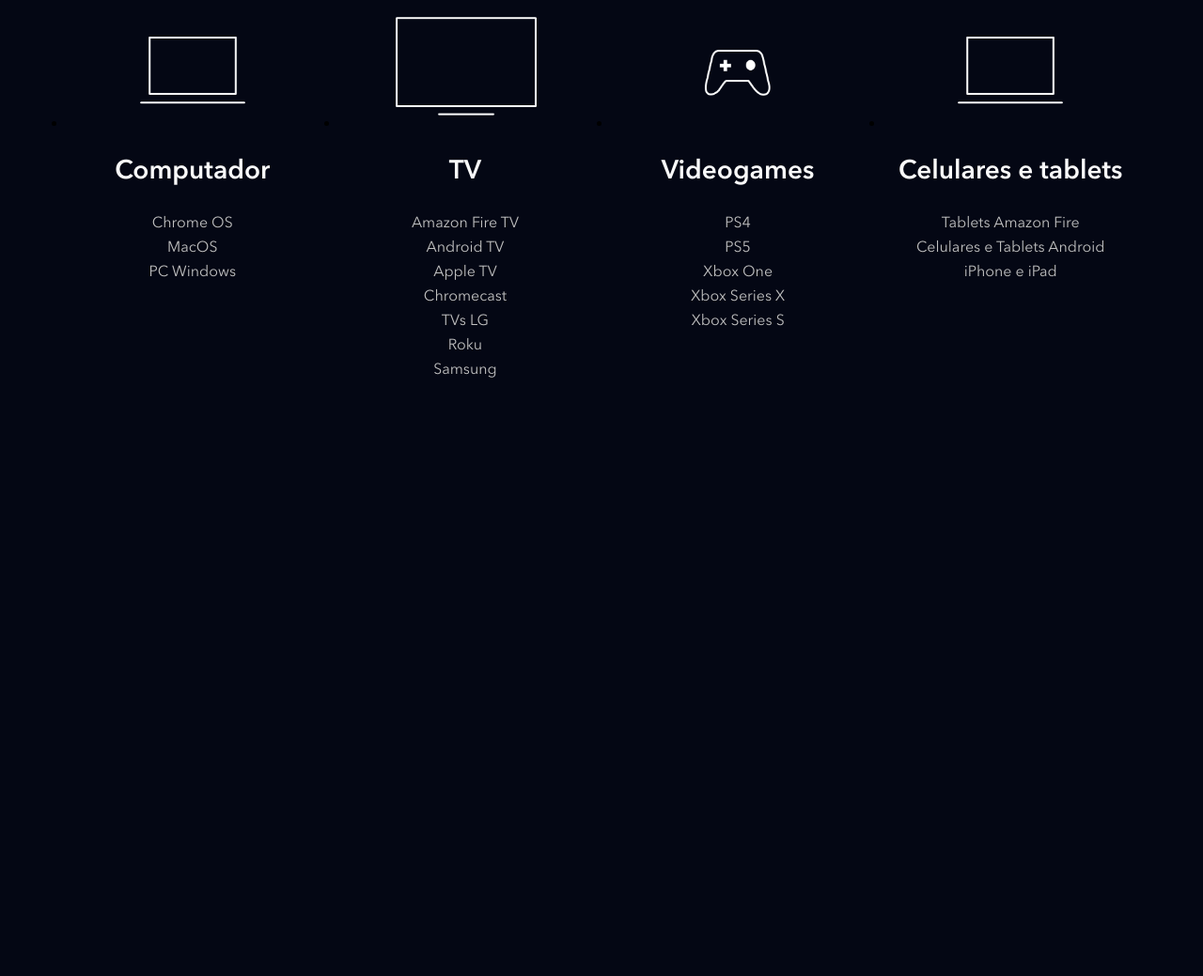
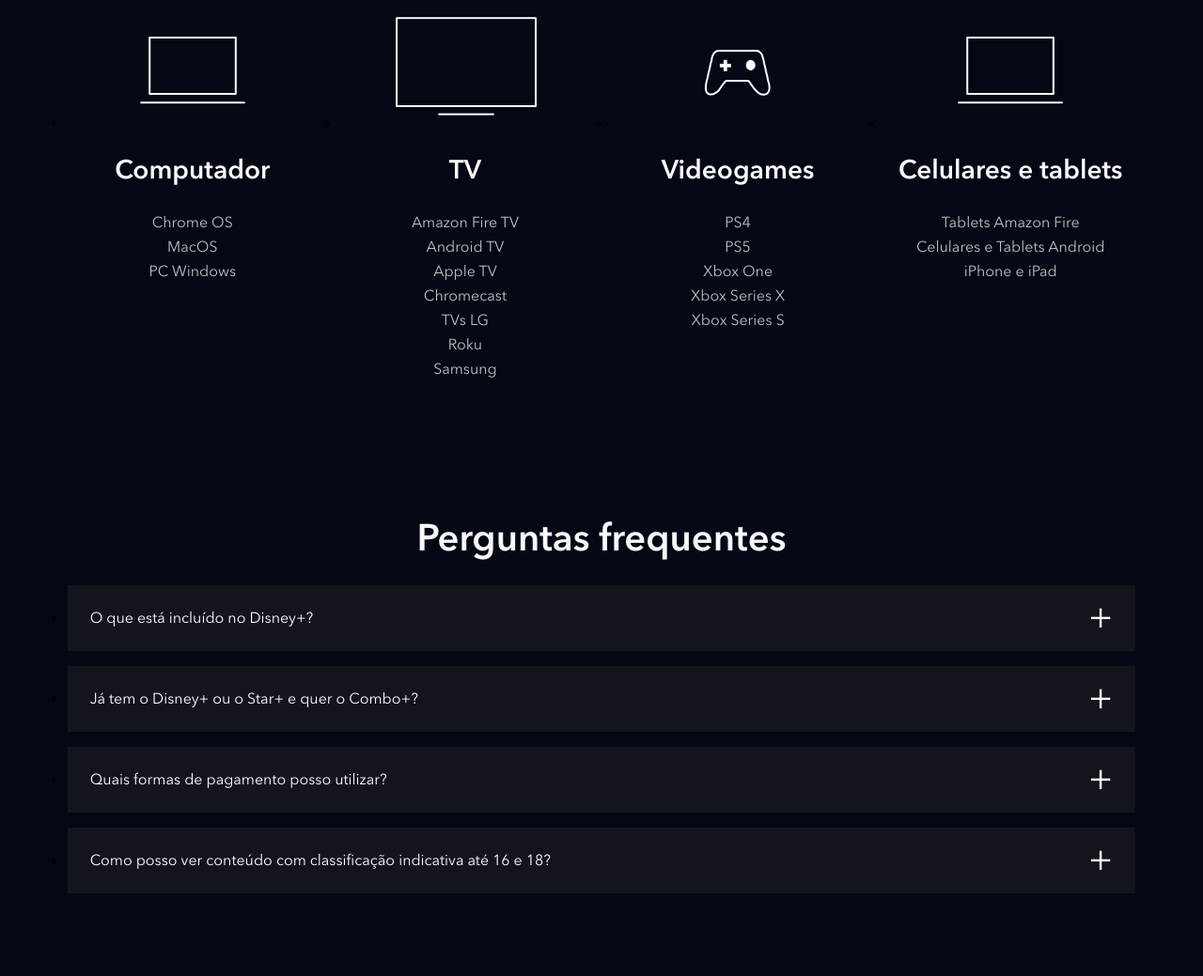
Before and after one commit to Ruan-Bertin/clone_disneyplus, a website: page index.html in a window 1280 px wide. Shown: the part 3913-4952 px from the top of the page at 94% size. Before the commit the page ends 4390 px from the top, so only its background shows below. Drawn offline with nearby package versions, Linux system fonts and the light colour scheme; files that its build step writes are made by us from their sources; files whose address does not match are found by name.

Commit message:
Feat: Adicionando o FAQ

```diff
--- a/index.html
+++ b/index.html
@@ -206,6 +206,98 @@
       </li>
     </ul>
   </section>
+  <section class="faq">
+    <h2 class="title">Perguntas frequentes</h2>
+    <ul class="faq__questions">
+      <li class="faq__questions__item">
+        <div class="faq__questions__item__question" data-faq-question>
+          O que está incluído no Disney+?
+        </div>
+        <div class="faq__questions__item__answer text--big">
+          <span>O Disney+ oferece:</span>
+          <ul>
+            <li>
+              <p>
+                Experiência de entretenimento exclusiva.
+              </p>
+            </li>
+            <li>
+              <p>
+                As melhores histórias da Disney, Pixar, Marvel, Star Wars e National Geographic, tudo em um só lugar.
+              </p>
+            </li>
+            <li>
+              <p>
+                Groupwatch: assista junto com amigos ou familiares, mesmo separados.
+              </p>
+            </li>
+            <li>
+              <p>
+                Downloads ilimitados em até 10 dispositivos compatíveis.
+              </p>
+            </li>
+            <li>
+              <p>
+                Mais de 300 títulos em 4K UHD e HDR.
+              </p>
+            </li>
+            <li>
+              <p>
+                A possibilidade de assistir em até 4 dispositivos compatíveis simultaneamente sem custo adicional.
+              </p>
+            </li>
+            <li>
+              <p>
+                IMAX Enhanced: disponível para alguns títulos da Marvel em dispositivos compatíveis com o Disney+.
+              </p>
+            </li>
+          </ul>
+        </div>
+      </li>
+      <li class="faq__questions__item ">
+        <div class="faq__questions__item__question" data-faq-question>
+          Já tem o Disney+ ou o Star+ e quer o Combo+?
+        </div>
+        <div class="faq__questions__item__answer text--big">
+          <span>Ao assinar o Combo+:</span>
+          <ul>
+            <li>
+              <p>O valor da sua assinatura existente (anual ou mensal) será descontado do preço do Combo+.</p>
+            </li>
+            <li>
+              <p>Se você assina o plano mensal, o valor que você paga mensalmente será descontado do preço do Combo+.</p>
+            </li>
+            <li>
+              <p>Se você assina o plano anual, dividiremos o valor que você já pagou em 12 vezes e descontaremos esse valor do preço do Combo+ mensalmente.</p>
+            </li>
+            <li>
+              <p>Você vai receber um e-mail com os valores detalhados assim que finalizar o pagamento.</p>
+            </li>
+            <li>
+              <p>Lembre-se: você pode cancelar a assinatura quando quiser.</p>
+            </li>
+          </ul>
+          <span>No momento, apenas a assinatura mensal do Combo+ está disponível.</span>
+        </div>
+      </li>
+      <li class="faq__questions__item">
+        <div class="faq__questions__item__question" data-faq-question>
+          Quais formas de pagamento posso utilizar?
+        </div>
+        <div class="faq__questions__item__answer text--big">
+          <span>Você pode utilizar: cartão de débito, cartão de crédito, PayPal, Mercado Pago, e também empresas parceiras como Google Play Store, App Store da Apple; Mercado Livre e provedores locais de TV, telefonia e internet.</span>
+        </div>
+      </li>
+      <li class="faq__questions__item">
+        <div class="faq__questions__item__question" data-faq-question>
+          Como posso ver conteúdo com classificação indicativa até 16 e 18?
+        </div>
+        <div class="faq__questions__item__answer text--big">
+          <span>Para poder acessar o catálogo completo que inclui conteúdo com classificação indicativa até 16 e 18, todos os usuários do Disney+ na América Latina devem atualizar as configurações de controle parental do perfil. É possível restringir o conteúdo de cada perfil e também adicionar um PIN de bloqueio. Os usuários que preferirem manter a configuração atual vão continuar aproveitando o Disney+ com a classificação indicativa até 14, podendo alterá-la a qualquer momento em "Editar Perfis".</span>
+        </div>
+      </li>
+    </ul>
+  </section>
   <script src="./src/main.js"></script>
 </body>
 </html>
--- a/src/main.js
+++ b/src/main.js
@@ -1,5 +1,6 @@
 document.addEventListener('DOMContentLoaded', function(){
     const buttons = document.querySelectorAll('[data-tab-button]');
+    const questions = document.querySelectorAll('[data-faq-question]');
 
     for(let i = 0; i < buttons.length; i++){
       buttons[i].addEventListener('click',function(botao){
@@ -11,7 +12,18 @@
           botao.target.classList.add('shows__tabs__button--is-active');
       })
     }
+
+    for(let i = 0; i < questions.length; i++){
+      questions[i].addEventListener('click', abreOuFechaResposta);
+    }
 })
+
+function abreOuFechaResposta(elemento){
+    const classe = 'faq__questions__item--is-open';
+    const elementoPai = elemento.target.parentNode;
+
+    elementoPai.classList.toggle(classe);
+}
 
 function removeBotaoAtivo(){
   const buttons = document.querySelectorAll('[data-tab-button]');
--- /dev/null
+++ b/src/styles/_faq.scss
@@ -0,0 +1,64 @@
+.faq{
+  padding: 5.6vw;
+
+  h2{
+    text-align: center;
+    margin-bottom: 24px;
+  }
+
+  &__questions{
+    &__item{
+      background-color: #13151d;
+      margin-bottom: 16px;
+
+      &__question{
+        color: #fff;
+        font: 20px;
+        padding: 24px;
+        display: block;
+        cursor: pointer;
+        position: relative;
+
+        &::after{
+          content: '+';
+          position: absolute;
+          top: 0;
+          right: 24px;
+          height: 100%;
+          display: flex;
+          align-items: center;
+          font-size: 40px;
+        }
+      }
+
+      &__answer{
+        height: 0;
+        overflow: hidden;
+        padding: 0 24px;
+        transition: heigth, .5s ease;
+
+        ul{
+          list-style: disc;
+          padding-left: 40px;
+          margin-top: 16px;
+
+          li{
+            margin-bottom: 1vh;
+          }
+        }
+      }
+
+      &--is-open{
+        .faq__questions__item__question::after{
+          content: '-';
+        }
+
+        .faq__questions__item__answer{
+          height: auto;
+          padding-bottom: 24px;
+          transition: heigth, .5s ease;
+        }
+      }
+    }
+  }
+}
--- a/src/styles/main.scss
+++ b/src/styles/main.scss
@@ -3,6 +3,7 @@
 @use 'shows';
 @use 'plans';
 @use 'available-devices';
+@use 'faq';
 
 @font-face{
   font-family: Avenir;
```
